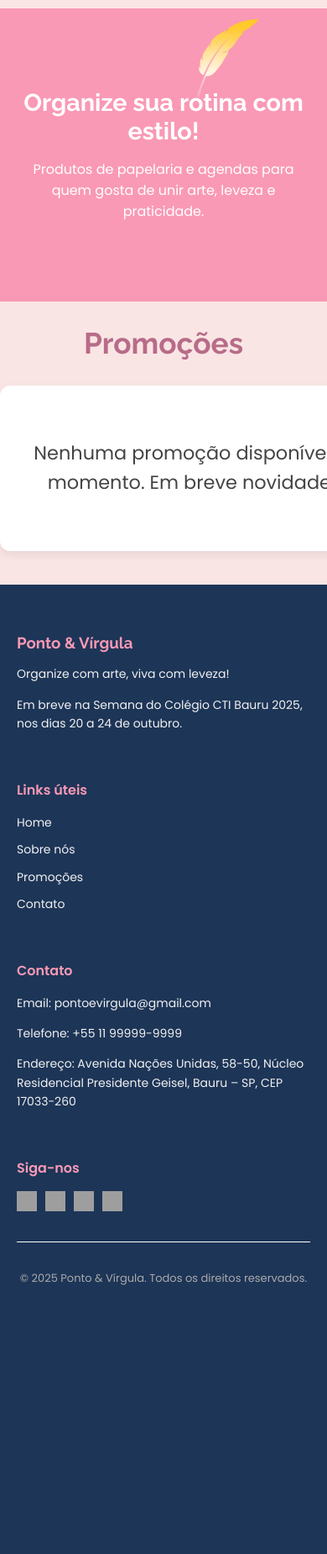
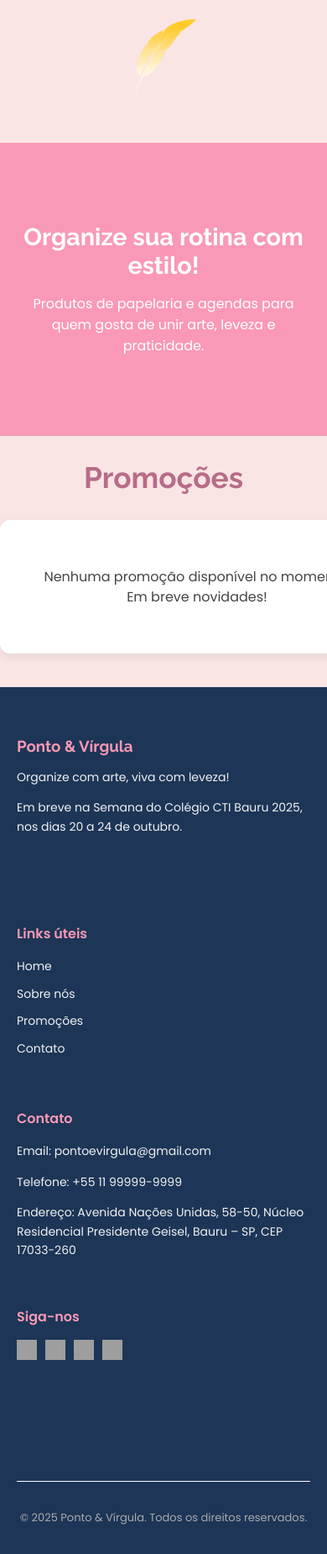
Before and after one commit to Megumination/Ecommerce, a PHP site: page /promocoes.html in a window 390 px wide; the page is wider, and only the part inside the window is pictured. Shown: the part 220-2070 px from the top of that part at 84% size. Before the commit the page ends 1750 px from the top of that part, so only its background shows below. Run offline with PHP 8.4, Linux system fonts and the light colour scheme; grey boxes are pictures that could not be loaded.

Commit message:
Ajustes e correções 03/10 (falta melhorar responsividade da pena e da caixa promocoes e parcerias)

```diff
--- a/conta.html
+++ b/conta.html
@@ -5,6 +5,7 @@
     <meta charset="UTF-8">
     <meta name="viewport" content="width=device-width, initial-scale=1.0">
     <title>Ponto & Vírgula | Conta</title>
+    <link rel="icon" href="imagens/favicon.png" type="image/png">
     <link rel="stylesheet" href="style.css">
     <link href="https://fonts.googleapis.com/css2?family=Poppins:wght@400;600&display=swap" rel="stylesheet">
 </head>
--- a/login.html
+++ b/login.html
@@ -36,7 +36,7 @@
       </div>
 
       <div class="back-link">
-        <a href="index.html">← Voltar ao Início</a>
+        <a href="index.php">← Voltar ao Início</a>
       </div>
     </div>
   </div>
--- a/promocoes.html
+++ b/promocoes.html
@@ -5,7 +5,8 @@
 <head>
     <meta charset="UTF-8">
     <meta name="viewport" content="width=device-width, initial-scale=1.0">
-    <title>Ponto & Vírgula | Início</title>
+    <title>Ponto & Vírgula | Promoções</title>
+    <link rel="icon" href="imagens/favicon.png" type="image/png">
     <link rel="stylesheet" href="style.css">
 </head>
 
@@ -17,7 +18,7 @@
             <img src="imagens/logo.png" alt="Logotipo Ponto & Vírgula">
         </div>
         <nav class="menu">
-            <a href="index.html">Início</a>
+            <a href="index.php">Início</a>
             <a href="promocoes.html">Promoções</a>
             <a href="parcerias.html">Parcerias</a>
             <a href="sobre.html">Sobre nós</a>
@@ -38,7 +39,7 @@
         <img src="imagens/penaDouradaEBranca.png" alt="pena dourada e branca" width="250px">
     </div>
     <section class="banner">
-        <a href="index.html" class="voltar"> 🠔</a>
+        <a href="index.php" class="voltar"> 🠔</a>
         <h1>Organize sua rotina com estilo!</h1>
         <p>Produtos de papelaria e agendas para quem gosta de unir arte, leveza e praticidade.</p>
 
@@ -67,7 +68,7 @@
             <div class="footer-section links-uteis">
                 <h4>Links úteis</h4>
                 <ul>
-                    <li><a href="index.html">Home</a></li>
+                    <li><a href="index.php">Home</a></li>
                     <li><a href="sobre.html">Sobre nós</a></li>
                     <li><a href="promocoes.html">Promoções</a></li>
                     <li><a href="#contato">Contato</a></li>
--- a/style.css
+++ b/style.css
@@ -76,16 +76,6 @@ h3 {
   max-width: 1200px;
   margin: 0 auto;
   flex-wrap: wrap;
-}
-
-.pena {
-  flex: 0 0 auto;
-}
-
-/* Aqui deixamos o tamanho natural da imagem, grande no desktop */
-.pena img {
-  height: auto;
-  /* remove o width fixo, deixa a imagem como originalmente estava */
 }
 
 /* conteúdo de texto */
@@ -175,7 +165,8 @@ h3 {
   border-radius: 12px;
   padding: 20px;
   box-shadow: 0 4px 12px rgba(0, 0, 0, 0.08);
-  width: 250px;
+  flex: 1 1 250px;
+  width: 300px;
   transition: transform 0.3s ease;
 }
 
@@ -401,6 +392,14 @@ h3 {
     grid-template-columns: repeat(2, 1fr);
     gap: 30px;
   }
+
+@media (max-width: 768px) {
+  .footer-container {
+    display: flex;
+    flex-direction: column;
+    gap: 20px;
+  }
+}
 
   .footer-section.links-uteis,
   .footer-section.siga-nos {
@@ -697,7 +696,6 @@ h3 {
 /* Modal: fundo escuro que cobre toda a tela */
 .modal {
   display: none;
-  /* começa escondido */
   position: fixed;
   z-index: 999;
   left: 0;
@@ -705,7 +703,6 @@ h3 {
   width: 100%;
   height: 100%;
   background: rgba(0, 0, 0, 0.5);
-  /* fundo semitransparente */
   justify-content: center;
   align-items: center;
 }
@@ -832,13 +829,36 @@ h3 {
   margin-bottom: 30px;
   color: #b76c88;
 }
+/*responsividade do promocoes*/
+@media (max-width: 768px) {
+  .conteudo {
+    padding: 200px;
+    margin: 230px 28px;
+    max-width: 9%;
+  }
+
+  .promo h2 {
+    font-size: 1.8rem;
+    margin-bottom: 20px;
+  }
+
+  .promo p {
+    font-size: 1rem;
+    line-height: 1.5;
+    margin-bottom: 15px;
+  }
+}
 
 /*index pena*/
 .pena {
-  width: 50px;
-  height: 0px;
-  align-items: left;
-  margin-left: 200px;
+  display: flex;
+  justify-content: center; /* centraliza no mobile e desktop */
+  margin: 0 auto 20px auto; /* margem inferior */
+}
+
+.pena img {
+  max-width: 100%; /* não corta a imagem */
+  height: auto;
 }
 
 /* CRIAR CONTA */
```
Also changed, not shown: carrinho.html (+4 -17 lines), index.php (+15 -21 lines), parcerias.html (+5 -8 lines), sobre.html (+4 -3 lines), imagens/favicon.png (added).
